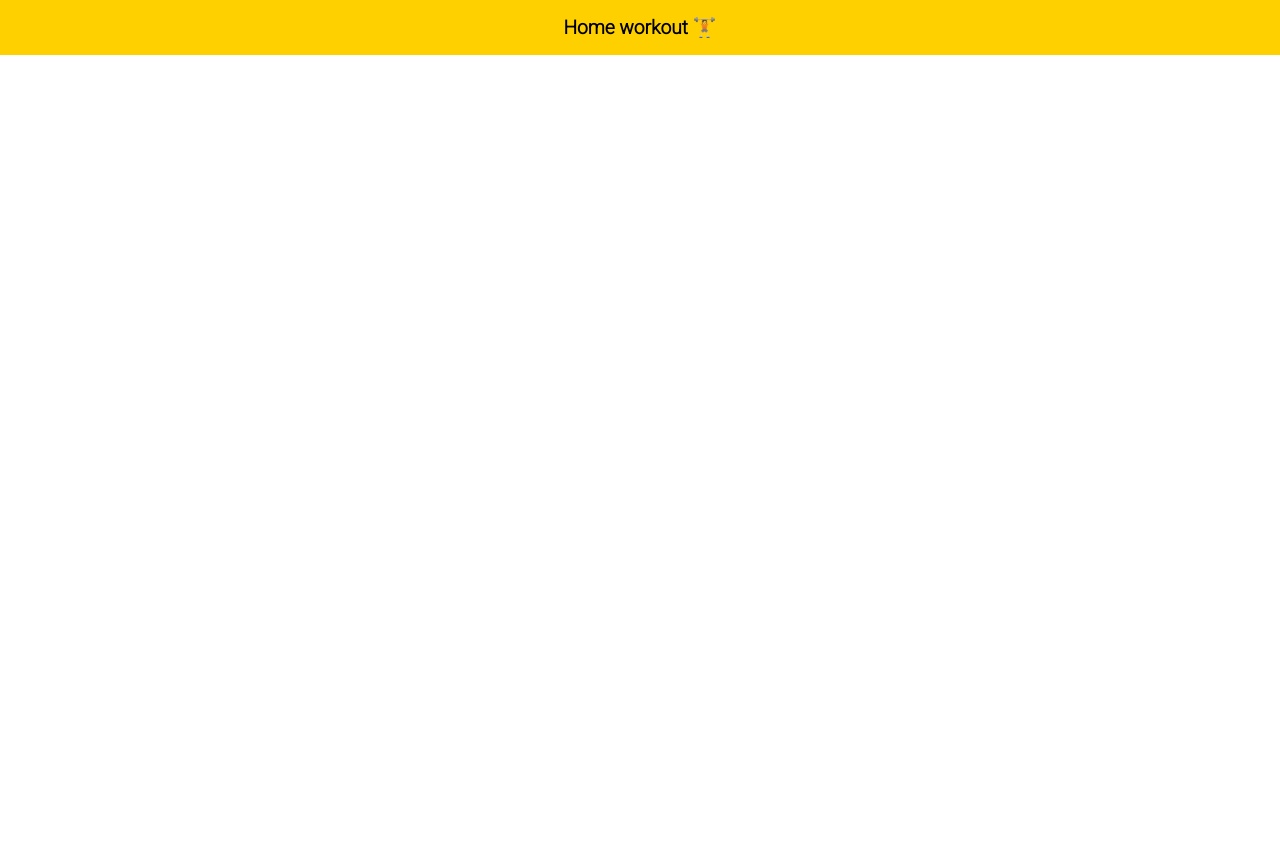
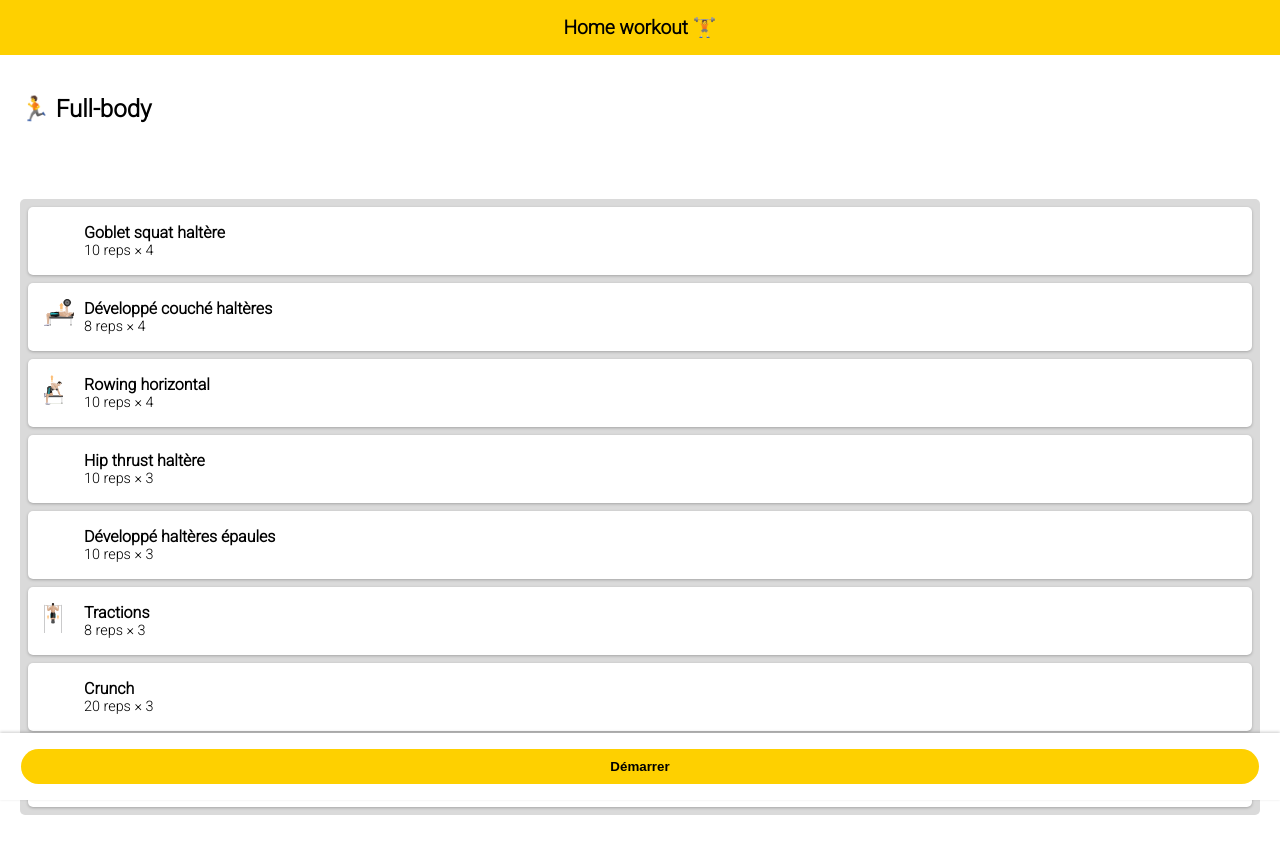
Before and after one commit to lobodol/sport-timer, a Vue app: page /full-body in a window 1280 px wide. Before the commit this address had no page. Before the commit the page ends 800 px from the top, so only its background shows below. Built offline with nearby package versions, Linux system fonts and the light colour scheme.

Commit message:
feat: full body session

```diff
--- a/src/routes.ts
+++ b/src/routes.ts
@@ -2,10 +2,12 @@ import Home from '@/views/Home.vue'
 import Day1 from '@/views/Day1.vue'
 import Day3 from '@/views/Day3.vue'
 import Day5 from '@/views/Day5.vue'
+import FullBody from '@/views/FullBody.vue'
 
 export const routes = [
   { path: '/', name: 'home', component: Home },
   { path: '/day1', name: 'day1', component: Day1 },
   { path: '/day3', name: 'day3', component: Day3 },
   { path: '/day5', name: 'day5', component: Day5 },
+  { path: '/full-body', name: 'full-body', component: FullBody },
 ]
--- /dev/null
+++ b/src/views/FullBody.vue
@@ -0,0 +1,22 @@
+<template>
+  <Session title="🏃 Full-body" :exercises="exercises" />
+</template>
+
+<script lang="ts" setup>
+import { Exercise } from '@/components/useExercise'
+import Session from '@/components/Session.vue'
+import Traction from '@/images/traction2.svg'
+import Bench1 from '@/images/bench1.1.svg'
+import Rowing from '@/images/rowing2.svg'
+
+const exercises: Array<Exercise> = [
+  { title: 'Goblet squat haltère', repetitions: 10, series: 4, restDuration: 90 },
+  { title: 'Développé couché haltères', repetitions: 8, series: 4, restDuration: 90, image: Bench1 },
+  { title: 'Rowing horizontal', repetitions: 10, series: 4, restDuration: 90, image: Rowing },
+  { title: 'Hip thrust haltère', repetitions: 10, series: 3, restDuration: 90 },
+  { title: 'Développé haltères épaules', repetitions: 10, series: 3, restDuration: 90 },
+  { title: 'Tractions', repetitions: 8, series: 3, restDuration: 90, image:  Traction },
+  { title: 'Crunch', repetitions: 20, series: 3, restDuration: 30 },
+  { title: 'Gainage', duration: 45, series: 3, restDuration: 30 },
+]
+</script>
--- a/src/views/Home.vue
+++ b/src/views/Home.vue
@@ -9,6 +9,7 @@
     <router-link class="HomeLink" to="/day5"
       >🏋️ Dos, épaules et triceps</router-link
     >
+    <router-link class="HomeLink" to="/full-body">🏃 Full-body</router-link>
   </div>
 </template>
 
```
